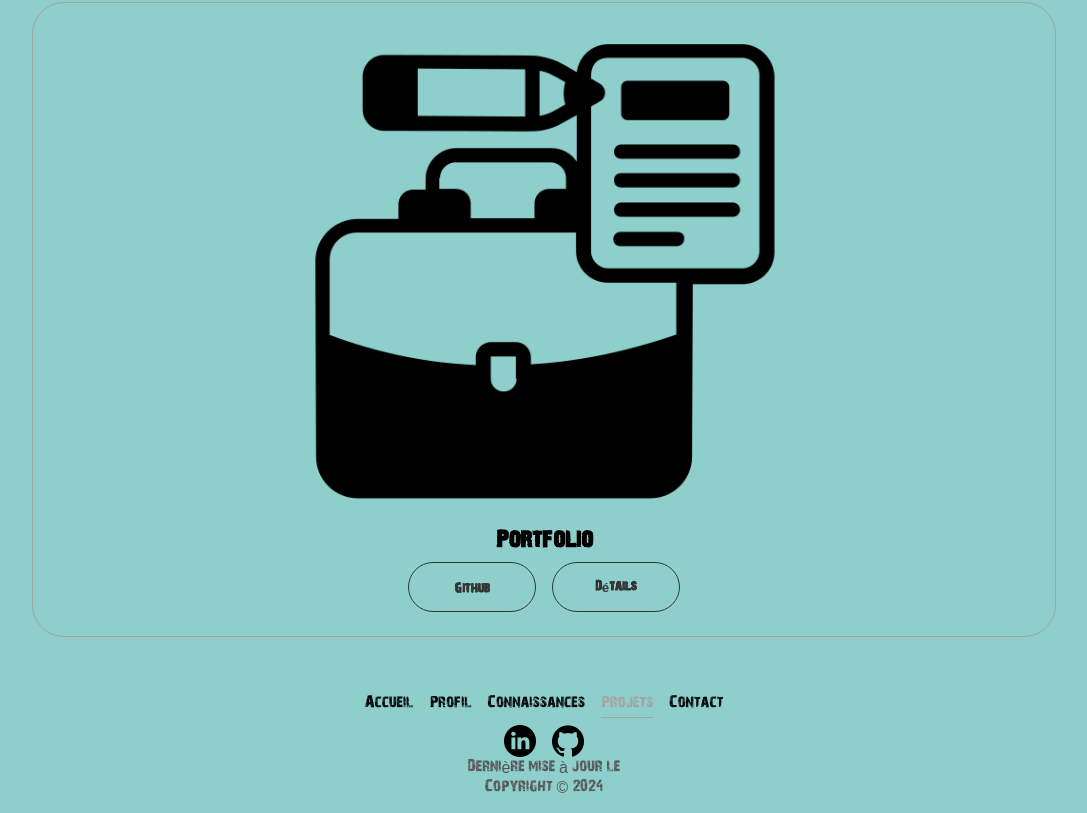
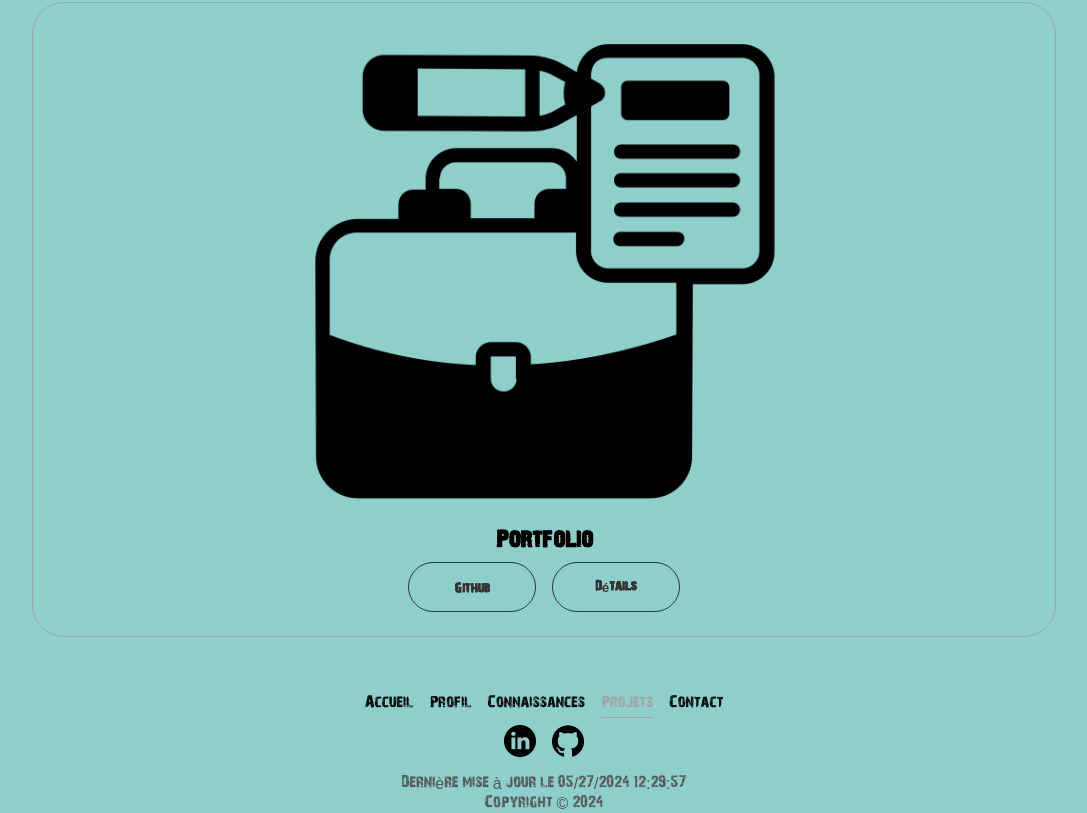
Before and after one commit to lhefdh/PortfolioCEF, a Vue app: page /projects in a window 1280 px wide. Shown: the part 603-1416 px from the top of the page, without its empty margins (96-1183 px from the left). Built offline with nearby package versions, Linux system fonts and the light colour scheme.

Commit message:
commentaires

```diff
--- a/src/App.vue
+++ b/src/App.vue
@@ -1,5 +1,6 @@
 <template>
   <div>
+    <!-- utilisation de v-if pour soit la redirection vers la page d'erreur soit l'affichage des components. -->
     <Errorpage v-if="$route.path != '/' && $route.path !='/home' && $route.path !='/aboutme' && $route.path !='/experience' && $route.path !='/projects' && $route.path !='/contact'"/>
     <div v-else>
       <Navbar/>
--- a/src/components/Footer.vue
+++ b/src/components/Footer.vue
@@ -24,7 +24,17 @@
             </div>
             <p>Dernière mise à jour le {{lastmodif}}</p>
             <p>Copyright &#169; 2024</p>
-
         </footer>
     </div>
 </template>
+
+<script>
+export default {
+  name: 'FooterC',
+  data() {
+    return {
+       lastmodif : document.lastModified
+      }
+    }
+  }
+</script>
--- a/src/components/Navbar.vue
+++ b/src/components/Navbar.vue
@@ -11,13 +11,17 @@
       </ul>
     </nav>
 
+     <!-- Menu Hamburger caché sur style.css mais affiché par media-queries.css   -->
     <nav id="hamburger-nav">
       <div class="logo">Mohamed Fadel CHEIKH SAAD BOUH</div>
       <div class="hamburger-menu">
+
+        <!-- le clic change la valeur de menuOpen de false à true -->
         <div class="hamburger-icon" @click="menuOpen = !menuOpen">
           <span></span>
           <span></span>
           <span></span>
+          <!-- Unefois la valeur de menuOpen est true la class open est active -->
           <ul class="menu-links" :class="{ 'open' : menuOpen }">
             <li class ="navlistitem"><router-link to="/">Accueil</router-link></li>
             <li class ="navlistitem"><router-link to="/aboutme">Profil</router-link></li>
@@ -29,6 +33,7 @@
       </div>
     </nav>
 
+    <!-- l'endroit d'affichage des components appelés via le router -->
     <router-view></router-view>
 
   </div>
--- a/src/components/Projects.vue
+++ b/src/components/Projects.vue
@@ -4,23 +4,31 @@
         <h1 class="title">Projets</h1>
         <div class="experience-details-container">
             <div class="about-container">
+                <!-- Création de container au nombre d'objets contenus dans MyProjects -->
                 <div v-for="item in myProjects" :key="item.id" class="details-container color-container">
                     <div class="article-container">
                         <img :src=item.imgSrc :alt=item.imgAlt class="project-img">
                     </div>
                     <h2 class="project-title">{{item.title}}</h2>
                     <div class="btn-container">
+                        <button @click=RepositoryRedirect(item.id)  class="btn">Github</button>
 
-                            <button @click=RepositoryRedirect(item.id)  class="btn">Github</button>
-
+                        <!-- changer la valeur de modalOpen de false à true aprés clic   -->
+                        <!-- aprés le clic déclencher la fonction addProjectData qui charge les données de chaque projets selon le paramétre item.id -->
                         <button class="btn" @click="modalOpen = !modalOpen;addProjectData(item.id);" >Détails</button>
                     </div>
+
+                    <!-- le changement de la valeur modalOpen déclenche la classe open -->
+                    <!-- Mais le clic dans ce container parent remet la valeur de modalOpen à false pour fermer le modal -->
                     <div class="modal-bg" :class="{ 'open' : modalOpen }" @click="modalOpen = !modalOpen">
+
+                        <!-- le clic dans ce container enfant change la valeur de modalOpen deux fois ce qui remet sa valeur sur true, ainsi le modal reste affiché -->
                         <div class="modal" @click="modalOpen = !modalOpen">
                             <label for="title">Titre: {{modalData.title}} </label>
                             <label for="date-of-creation">Date de création: {{modalData.date}} </label>
                             <label for="tools">Technologies utilisées: {{modalData.tools}}</label>
                             <label for="GitHub-link">Consulter <a :href="modalData.repositoryLink" target="_blank">le repository GitHub</a></label>
+                            <!-- le clic dans ce container enfant change la valeur de modalOpen trois fois ce qui remet sa valeur sur false et ferme le modal -->
                             <button class="modal-btn" @click="modalOpen = !modalOpen">Fermer</button>
                         </div>
                     </div>
--- a/src/style.css
+++ b/src/style.css
@@ -43,7 +43,7 @@ nav {
 }
 .nav-links-footer {
   display: flex;
-  gap: 1rem;
+  gap: 0 1rem;
   list-style: none;
   font-size: 1rem;
 }
@@ -133,7 +133,8 @@ a.router-link-active {
 /* footer */
 footer {
   text-align: center;
-  top: 100%;
+
+
 }
   /* sections */
   .div__container {
@@ -208,6 +209,7 @@ footer {
     display:flex;
     justify-content: center;
     gap: 1rem;
+    padding-bottom: 1rem;
   }
   /* icons */
   .icon {
```
Also changed, not shown: src/components/Aboutme.vue (line endings or trailing spaces).
